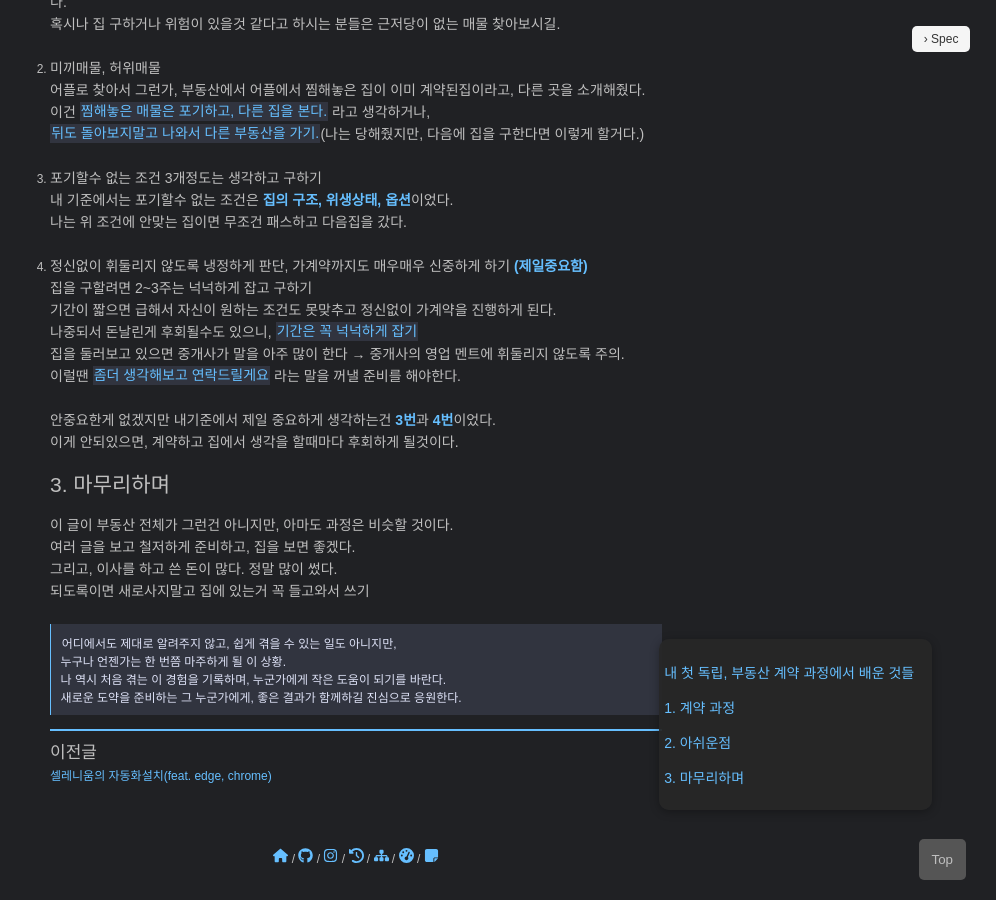
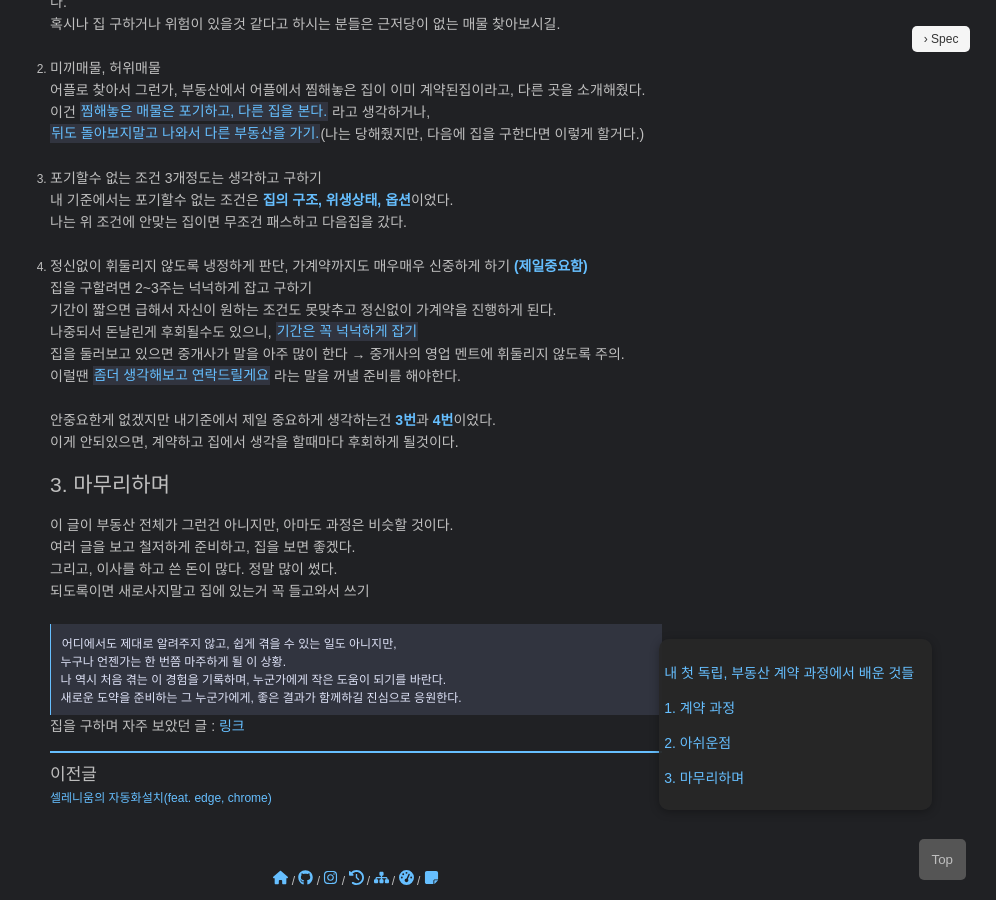
Before and after one commit to pozuhtuhv/pozuhtuhv.github.io, a Jekyll site: the page built from _posts/2025-05-31-etc-immovables.md, in a window 1280 px wide and 900 px high, scrolled down 1123 px. Shown: the whole window, without its empty margins (284-1280 px from the left). Built offline with Jekyll 4.4.1, drawn with Linux system fonts in a browser that asks for light colours; some web fonts are replaced; before the commit the page ends 2001 px from its top, so only the background shows below that.

Commit message:
(edit) link

````diff
--- a/_posts/2025-05-31-etc-immovables.md
+++ b/_posts/2025-05-31-etc-immovables.md
@@ -87,3 +87,5 @@ tags: [etc, 부동산, 독립]
 나 역시 처음 겪는 이 경험을 기록하며, 누군가에게 작은 도움이 되기를 바란다.
 새로운 도약을 준비하는 그 누군가에게, 좋은 결과가 함께하길 진심으로 응원한다.
 ```
+
+집을 구하며 자주 보았던 글 : [링크](https://blog.naver.com/leejamonglove/223693735163)
````
